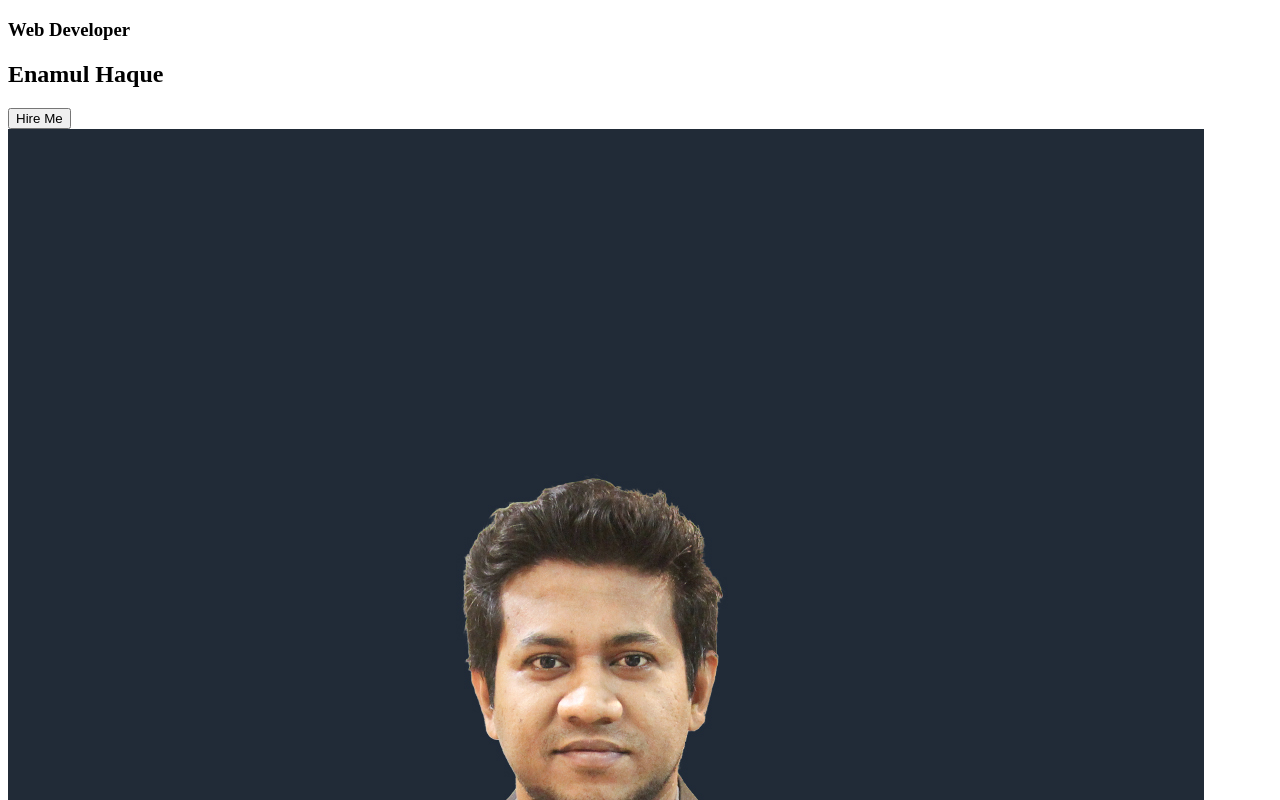
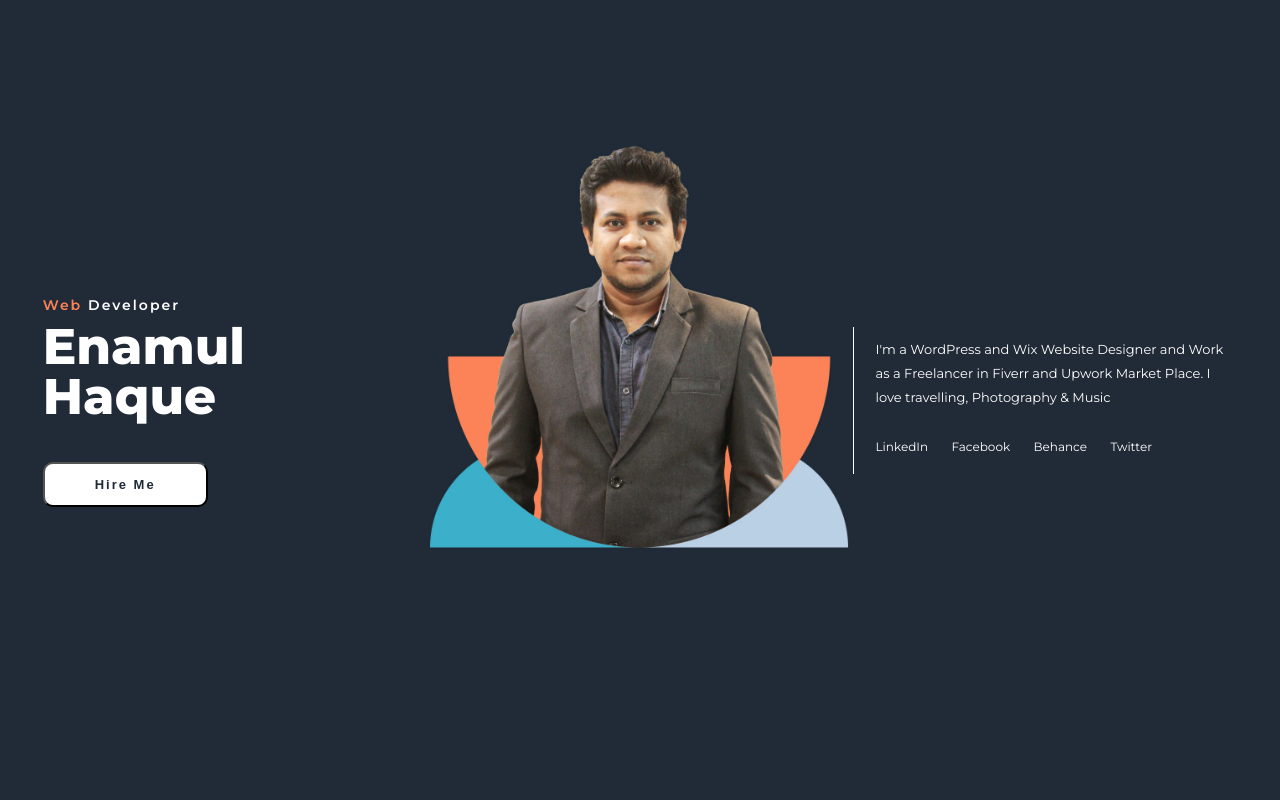
Before and after one commit to theenamulhaque/enamul-portfolio, a plain HTML site: page index.html in a window 1280 px wide. Shown: the top 800 px of the page. Drawn offline with Linux system fonts and the light colour scheme.

Commit message:
full banner code

```diff
--- a/css/style.css
+++ b/css/style.css
@@ -0,0 +1,130 @@
+* {
+    margin: 0;
+    padding: 0;
+}
+
+body {
+    font-family: 'Montserrat',
+        sans-serif;
+    font-size: 13px;
+    line-height: 24px;
+}
+
+a {
+    text-decoration: none;
+}
+
+/************************* ABNNER SECTION CODE START ***************************/
+.banner-section {
+    width: 100%;
+    height: 100vh;
+    background-color: #212B37;
+    display: flex;
+
+}
+
+.inner-section-width {
+    width: 33.33%;
+    height: 100%;
+}
+
+.inner-banner-section-left {
+    display: flex;
+    justify-content: center;
+    align-items: center;
+}
+
+.inner-banner-section-left-textbox {
+    padding: 0px 10%;
+}
+
+.inner-banner-section-left h3 {
+    color: #fff;
+    font-size: 14px;
+    font-weight: 600;
+    letter-spacing: 2px;
+    margin-bottom: 5px;
+}
+
+span {
+    color: #FC8358;
+}
+
+.inner-banner-section-left h1 {
+    color: #fff;
+    font-size: 50px;
+    font-weight: 800;
+    margin-bottom: 40px;
+    line-height: 50px;
+}
+
+.btn {
+    padding: 13px 50px;
+    background-color: #fff;
+    font-size: 13px;
+    font-weight: 600;
+    letter-spacing: 2px;
+    color: #212B37;
+    border-radius: 10px;
+}
+
+/*  */
+
+.inner-banner-section-middle-imagebox img {
+    width: 100%;
+    height: 100vh;
+    object-fit: cover;
+}
+
+/*  */
+
+.inner-banner-section-right {
+    display: flex;
+    justify-content: center;
+    align-items: center;
+
+}
+
+.inner-banner-section-right-textbox {
+    padding: 10px 10% 10px 5%;
+    border-left: 1px solid #fff;
+}
+
+.inner-banner-section-right-textbox p {
+    color: #fff;
+}
+
+.inner-banner-section-right-socialbox {
+    margin-top: 20px;
+}
+
+.inner-banner-section-right-socialbox ul li {
+    list-style: none;
+    display: inline-block;
+    padding: 5px 10px;
+}
+
+
+.inner-banner-section-right-socialbox ul li:first-child {
+    padding-left: 0px;
+}
+
+.inner-banner-section-right-socialbox ul li a {
+    color: #fff;
+    font-size: 12px;
+    transition: 0.6s;
+}
+
+.inner-banner-section-right-socialbox ul li a:hover {
+    background-color: #fff;
+    color: #000;
+    font-size: 12px;
+    padding: 5px 10px;
+    border-radius: 5px;
+    transition: 0.6s;
+}
+
+
+
+
+/************************* ABNNER SECTION CODE END ***************************/
--- a/index.html
+++ b/index.html
@@ -6,34 +6,56 @@
     <meta name="viewport" content="width=device-width, initial-scale=1.0" />
     <title>Enamul Haque- Portfolio</title>
     <link rel="stylesheet" href="css/style.css" />
+    <!-- GOOGLE FONT LINK -->
+    <link rel="preconnect" href="https://fonts.googleapis.com" />
+    <link rel="preconnect" href="https://fonts.gstatic.com" crossorigin />
+    <link
+      href="https://fonts.googleapis.com/css2?family=Montserrat:wght@100;200;300;400;500;600;700;800;900&display=swap"
+      rel="stylesheet"
+    />
   </head>
+
   <body>
-    <!-- BANNER SECTION CODE START -->
+    <!--------------------------------------------------
+       BANNER SECTION CODE START -----------------------
+      -------------------------------------------------->
+
     <section class="banner-section">
-      <div class="inner-banner-section-left">
+      <div class="inner-banner-section-left inner-section-width">
         <div class="inner-banner-section-left-textbox">
-          <h3>Web Developer</h3>
+          <h3><span>Web</span> Developer</h3>
           <h1>Enamul Haque</h1>
           <button class="btn">Hire Me</button>
         </div>
       </div>
 
-      <div class="inner-banner-section-middle">
+      <div class="inner-banner-section-middle inner-section-width">
         <div class="inner-banner-section-middle-imagebox">
           <img src="image/enamul.jpg" alt="enamul" />
         </div>
       </div>
 
-      <div class="inner-banner-section-right">
+      <div class="inner-banner-section-right inner-section-width">
         <div class="inner-banner-section-right-textbox">
           <p>
             I'm a WordPress and Wix Website Designer and Work as a Freelancer in
             Fiverr and Upwork Market Place. I love travelling, Photography &
             Music
           </p>
+          <div class="inner-banner-section-right-socialbox">
+            <ul>
+              <li><a href="#">LinkedIn</a></li>
+              <li><a href="#">Facebook</a></li>
+              <li><a href="#">Behance</a></li>
+              <li><a href="#">Twitter</a></li>
+            </ul>
+          </div>
         </div>
       </div>
     </section>
-    <!-- BANNER SECTION CODE END -->
+
+    <!--------------------------------------------------
+       BANNER SECTION CODE END -----------------------
+      -------------------------------------------------->
   </body>
 </html>
```
